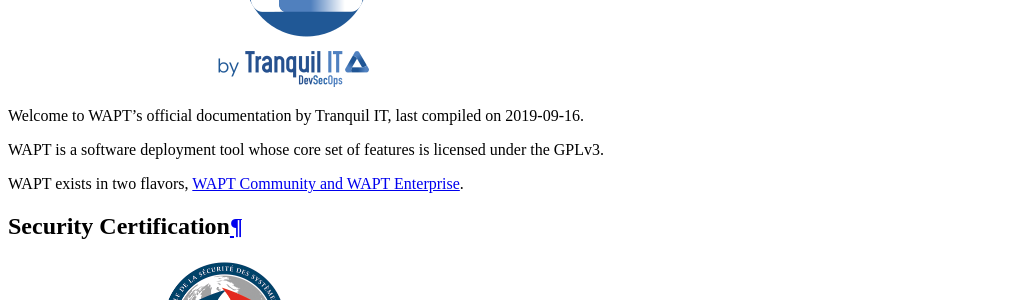
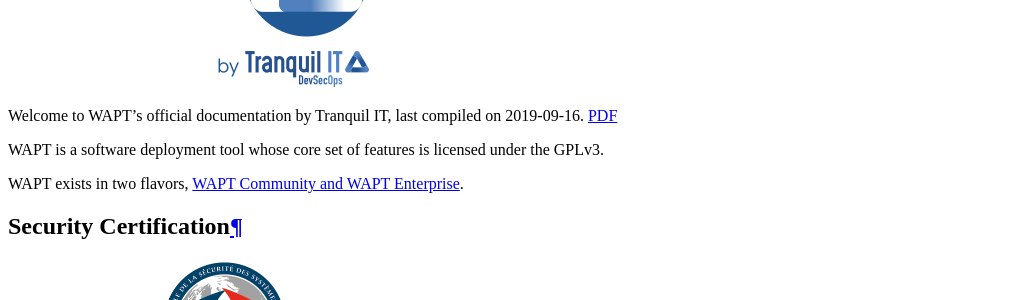
Before and after one commit to tranquilit/WAPT-Documentation, a Sphinx documentation site: the page built from source/index.rst, in a window 1280 px wide and 900 px high, scrolled down 637 px. Shown: the part 153-453 px from the top of the window, without its empty margins (0-1022 px from the left). Built offline with Sphinx 7.4.7 and the Read the Docs theme 2.0.0, drawn with Linux system fonts in a browser that asks for light colours.

Commit message:
Fix PDF autoupload + add PDF url in index.html

```diff
--- a/source/index.rst
+++ b/source/index.rst
@@ -19,7 +19,7 @@
   :alt: WAPT Logo
 
 Welcome to WAPT's official documentation by Tranquil IT,
-last compiled on |date|.
+last compiled on |date|. `PDF <WAPT.pdf>`_
 
 WAPT is a software deployment tool whose core set of features
 is licensed under the GPLv3.
```
Also changed, not shown: 13 other files.
